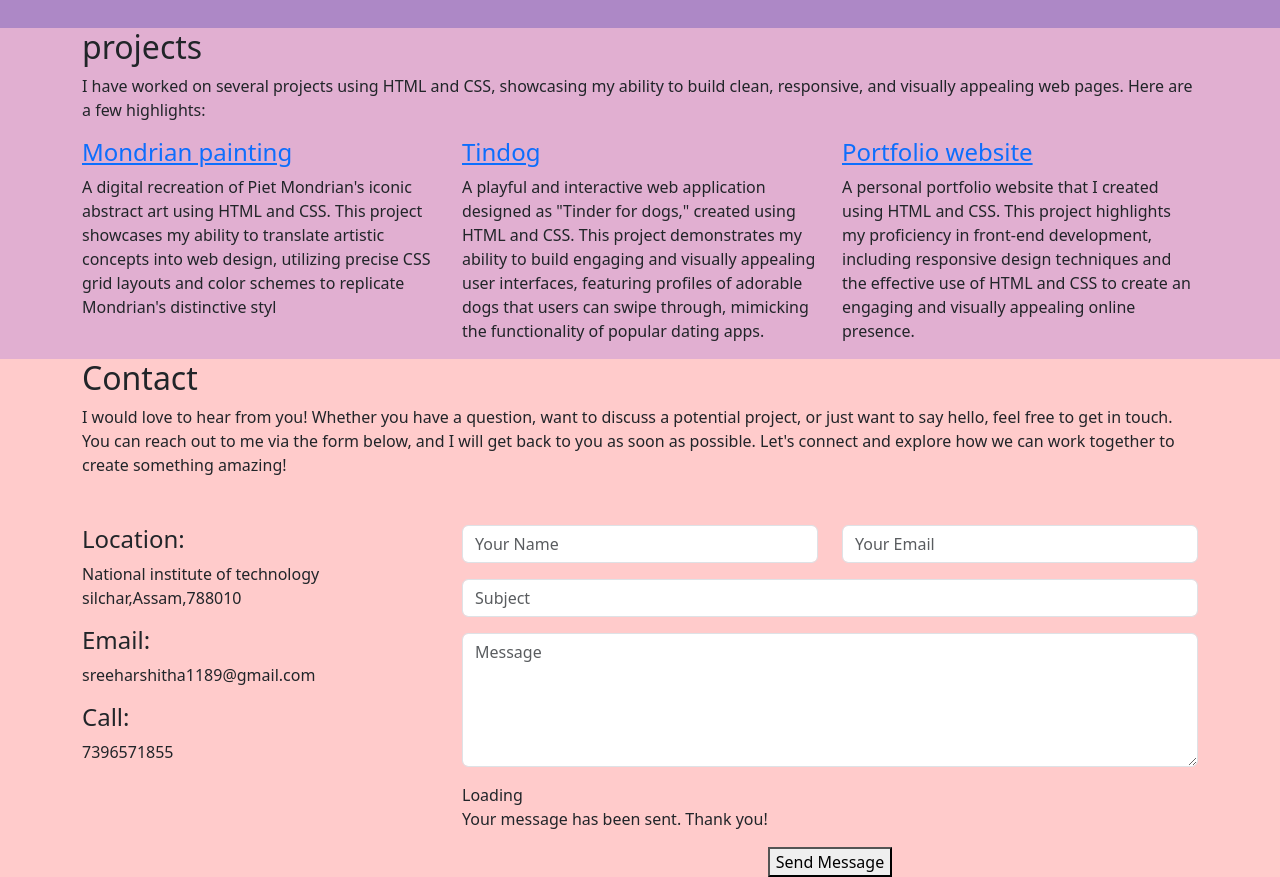
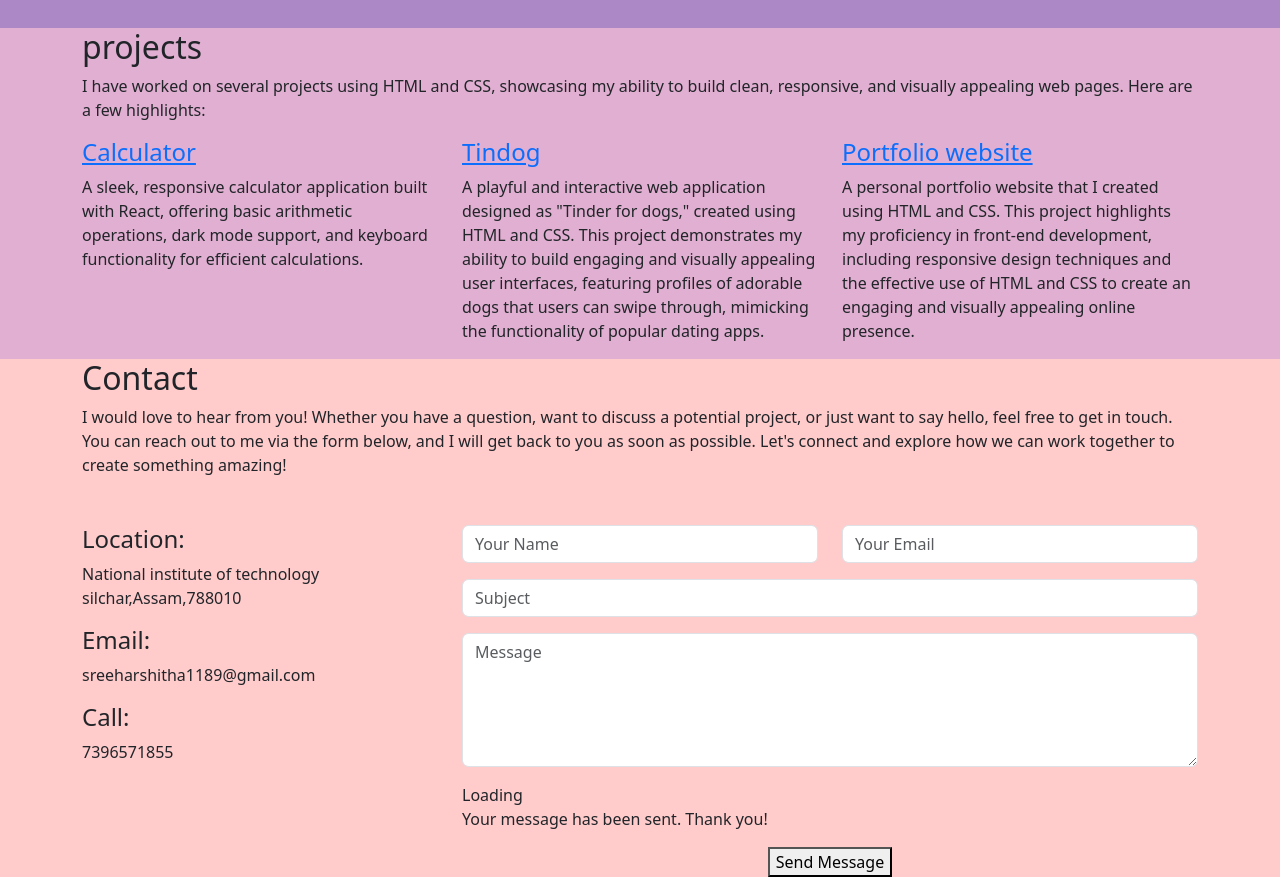
Before and after one commit to harshitha1189/MyPortfolio, a plain HTML site: page index.html in a window 1280 px wide. Shown: the part 1000-1877 px from the top of the page. Drawn offline with nearby package versions, Linux system fonts and the light colour scheme.

Commit message:
Update index.html

```diff
--- a/index.html
+++ b/index.html
@@ -94,8 +94,10 @@
             <div class="row">
               <div class="col-lg-4 col-md-6 icon-box">
                 <div class="icon"><i class="bi bi-cpu"></i></div>
-                <h4 class="title"><a href="https://harshitha1189.github.io/mondrian/">Mondrian painting</a></h4>
-                <p class="description">A digital recreation of Piet Mondrian's iconic abstract art using HTML and CSS. This project showcases my ability to translate artistic concepts into web design, utilizing precise CSS grid layouts and color schemes to replicate Mondrian's distinctive styl</p>
+                <h4 class="title"><a href=https:"//github.com/harshitha1189/calc2.git">Calculator</a></h4>
+                <p class="description">A sleek, responsive calculator application built with React, offering basic arithmetic operations, dark mode support, and keyboard functionality for efficient calculations.</p>
+
+
               </div>
               <div class="col-lg-4 col-md-6 icon-box">
                 <div class="icon"><i class="bi bi-clipboard-data"></i></div>
```
